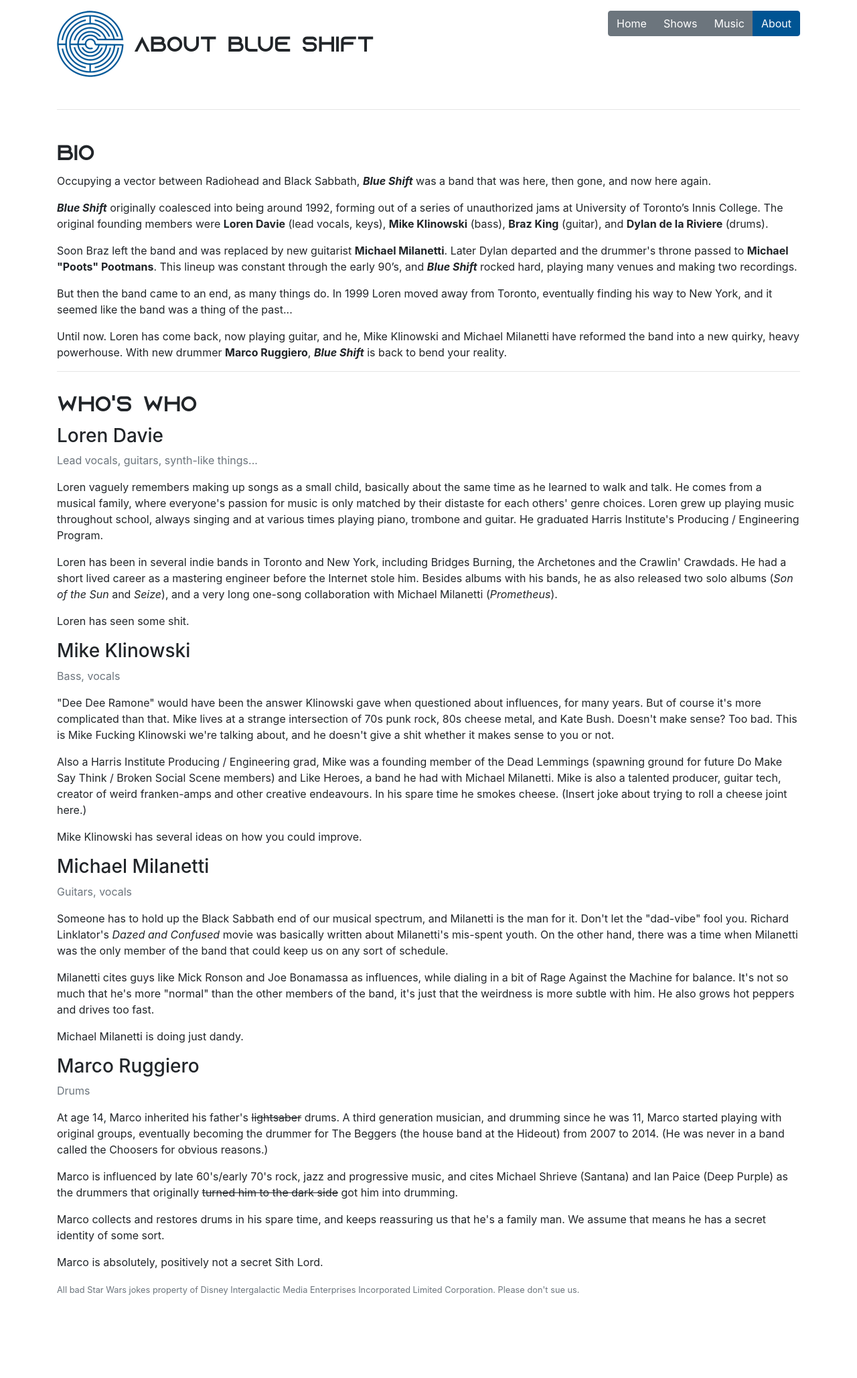
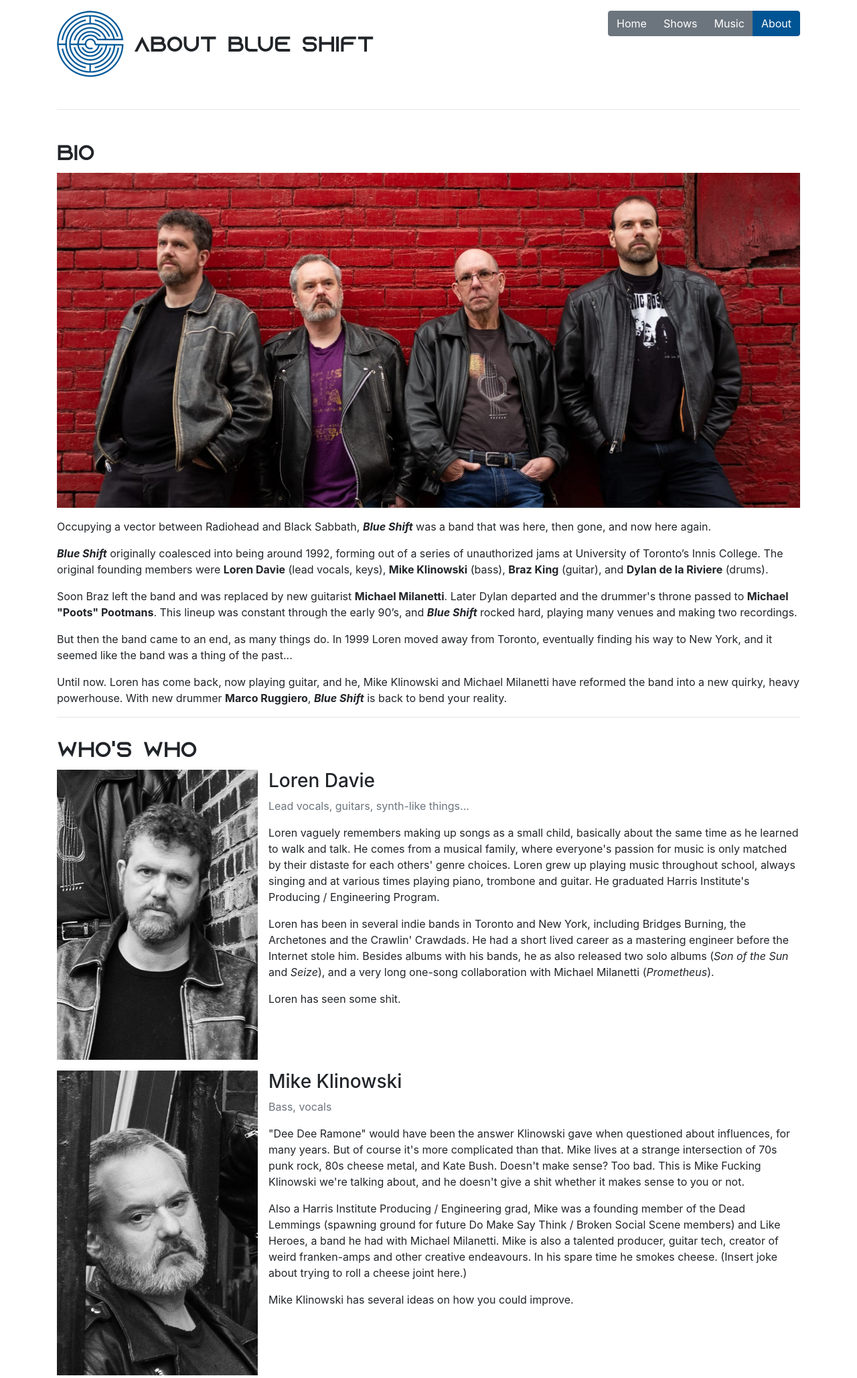
Before and after one commit to LorenDavie/BlueShiftWebsite, a Django app: page /about/ in a window 1280 px wide. Shown: the top 2057 px of the page at 67% size. Before the commit the page ends 1933 px from the top, so only its background shows below. Run offline with Django 3.2, Linux system fonts and the light colour scheme; some libraries are stand-ins or nearby versions.

Commit message:
Built out about and music pages
Signed-off-by: Loren Davie <code@axilent.com>

```diff
--- a/blueweb/templates/about.html
+++ b/blueweb/templates/about.html
@@ -1,4 +1,6 @@
 {% extends "secondary.html" %}
+
+{% load static %}
 
 {% block page-title %}About Blue Shift{% endblock page-title %}
 
@@ -6,6 +8,7 @@
 <div class="row">
     <div class="col">
         <h2>Bio</h2>
+        <p><img src="{% static 'images/band1.jpg' %}" class="img-fluid"></p>
         <p>Occupying a vector between Radiohead and Black Sabbath, <strong><em>Blue Shift</em></strong> was a band that was here, then gone, and now here again.</p>
 
         <p><strong><em>Blue Shift</em></strong> originally coalesced into being around 1992, forming out of a series of unauthorized jams at University of Toronto’s Innis College.  The original founding members were <strong>Loren Davie</strong> (lead vocals, keys), <strong>Mike Klinowski</strong> (bass), <strong>Braz King</strong> (guitar), and <strong>Dylan de la Riviere</strong> (drums).</p>
@@ -21,21 +24,37 @@
 <div class="row mt-3">
     <div class="col">
         <h2>Who's Who</h2>
+        <img src="{% static 'images/loren.jpg' %}" class="img-fluid float-left mr-3">
         <h3>Loren Davie</h3>
         <p class="text-muted">Lead vocals, guitars, synth-like things...</p>
         <p>Loren vaguely remembers making up songs as a small child, basically about the same time as he learned to walk and talk. He comes from a musical family, where everyone's passion for music is only matched by their distaste for each others' genre choices. Loren grew up playing music throughout school, always singing and at various times playing piano, trombone and guitar. He graduated Harris Institute's Producing / Engineering Program.</p>
         <p>Loren has been in several indie bands in Toronto and New York, including Bridges Burning, the Archetones and the Crawlin' Crawdads. He had a short lived career as a mastering engineer before the Internet stole him. Besides albums with his bands, he as also released two solo albums (<em>Son of the Sun</em> and <em>Seize</em>), and a very long one-song collaboration with Michael Milanetti (<em>Prometheus</em>).</p>
         <p>Loren has seen some shit.</p>
+    </div>
+</div>
+<div class="row mt-3">
+    <div class="col">
+        <img src="{% static 'images/klinowski.jpg' %}" class="img-fluid float-left mr-3">
         <h3>Mike Klinowski</h3>
         <p class="text-muted">Bass, vocals</p>
         <p>"Dee Dee Ramone" would have been the answer Klinowski gave when questioned about influences, for many years. But of course it's more complicated than that. Mike lives at a strange intersection of 70s punk rock, 80s cheese metal, and Kate Bush.  Doesn't make sense? Too bad. This is Mike Fucking Klinowski we're talking about, and he doesn't give a shit whether it makes sense to you or not.</p>
         <p>Also a Harris Institute Producing / Engineering grad, Mike was a founding member of the Dead Lemmings (spawning ground for future Do Make Say Think / Broken Social Scene members) and Like Heroes, a band he had with Michael Milanetti. Mike is also a talented producer, guitar tech, creator of weird franken-amps and other creative endeavours.  In his spare time he smokes cheese.  (Insert joke about trying to roll a cheese joint here.)</p>
         <p>Mike Klinowski has several ideas on how you could improve.</p>
+    </div>
+</div>
+<div class="row mt-3">
+    <div class="col">
+        <img src="{% static 'images/milanetti.jpg' %}" class="img-fluid float-left mr-3">
         <h3>Michael Milanetti</h3>
         <p class="text-muted">Guitars, vocals</p>
         <p>Someone has to hold up the Black Sabbath end of our musical spectrum, and Milanetti is the man for it. Don't let the "dad-vibe" fool you. Richard Linklator's <em>Dazed and Confused</em> movie was basically written about Milanetti's mis-spent youth. On the other hand, there was a time when Milanetti was the only member of the band that could keep us on any sort of schedule.</p>
         <p>Milanetti cites guys like Mick Ronson and Joe Bonamassa as influences, while dialing in a bit of Rage Against the Machine for balance. It's not so much that he's more "normal" than the other members of the band, it's just that the weirdness is more subtle with him. He also grows hot peppers and drives too fast.</p>
         <p>Michael Milanetti is doing just dandy.</p>
+    </div>
+</div>
+<div class="row mt-3 mb-3">
+    <div class="col">
+        <img src="{% static 'images/marco.jpg' %}" class="img-fluid float-left mr-3">
         <h3>Marco Ruggiero</h3>
         <p class="text-muted">Drums</p>
         <p>At age 14, Marco inherited his father's <strike>lightsaber</strike> drums. A third generation musician, and drumming since he was 11, Marco started playing with original groups, eventually becoming the drummer for The Beggers (the house band at the Hideout) from 2007 to 2014. (He was never in a band called the Choosers for obvious reasons.)</p>
```
Also changed, not shown: blueweb/templates/music.html (+13 -1 lines), blueweb/static/images/band1.jpeg (deleted), blueweb/static/images/band1.jpg (added), blueweb/static/images/band2.jpg (added), blueweb/static/images/band3.jpg, blueweb/static/images/klinowski.jpg (added), blueweb/static/images/loren.jpg (added), blueweb/static/images/marco.jpg (added), blueweb/static/images/milanetti.jpg (added).
